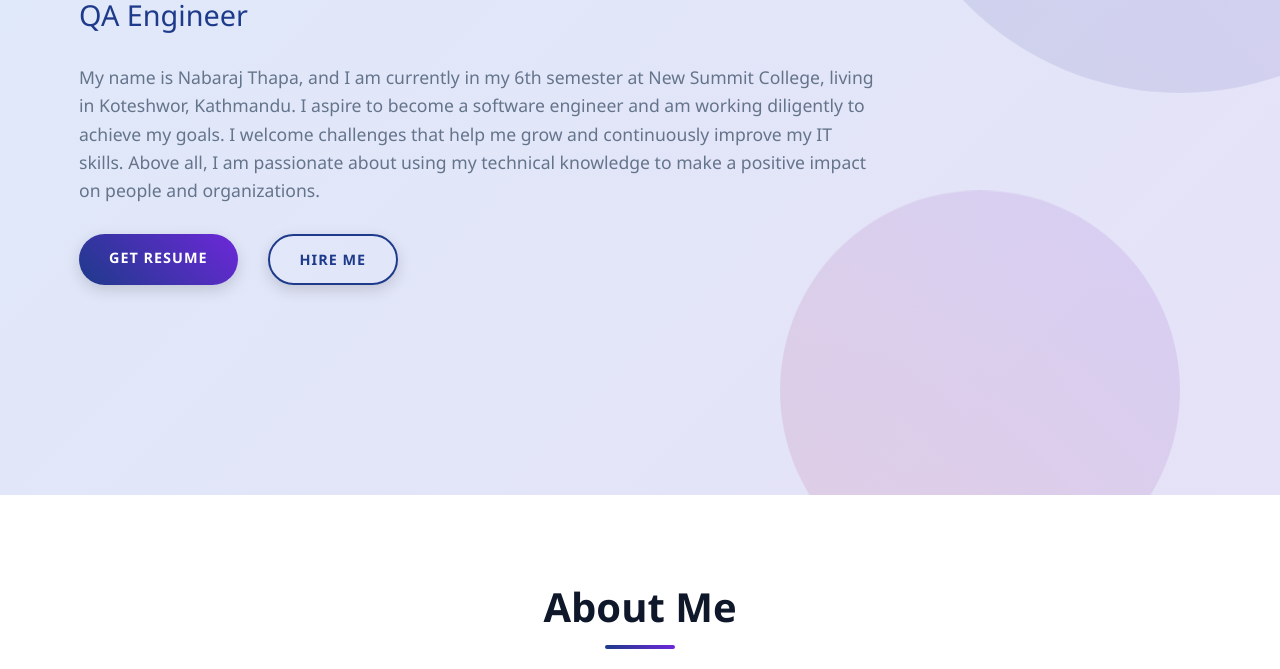
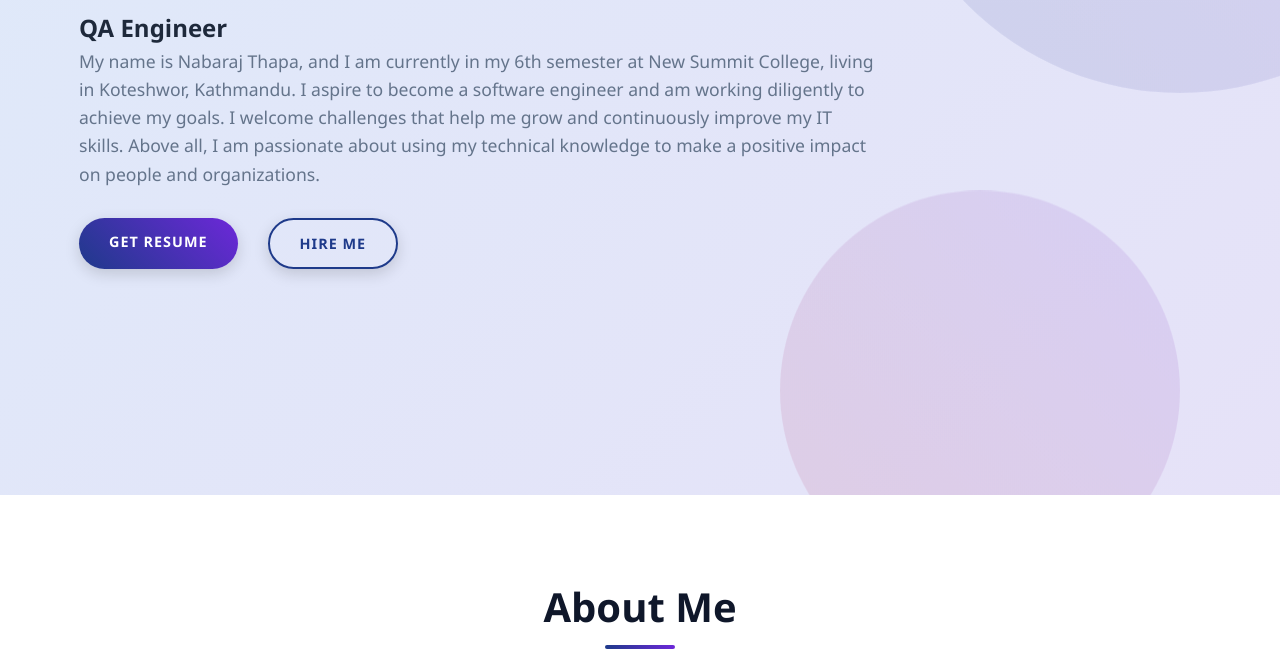
Before and after one commit to Nabaraj-t343/Portfolio, a plain HTML site: page index.html in a window 1280 px wide. Shown: the part 431-1100 px from the top of the page. Drawn offline with Linux system fonts and the light colour scheme.

Commit message:
portfolio

```diff
--- a/index.html
+++ b/index.html
@@ -94,7 +94,7 @@
     <div class="container">
         <div class="hero-content fadeInUp">
             <h1>Hello! I'm <span>Nabaraj Thapa</span></h1>
-            <h3>QA Engineer </h3>
+            <h2>QA Engineer </h2>
             <p>
                 My name is Nabaraj Thapa, and I am currently in my 6th semester at New Summit College, living in Koteshwor, Kathmandu. I aspire to become a software engineer and am working diligently to achieve my goals. I welcome challenges that help me grow and continuously improve my IT skills. Above all, I am passionate about using my technical knowledge to make a positive impact on people and organizations.
             <div class="hero-buttons">
```
